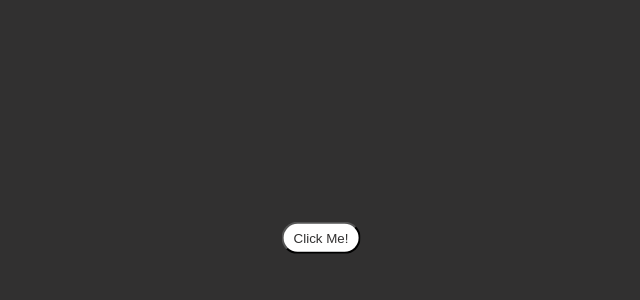
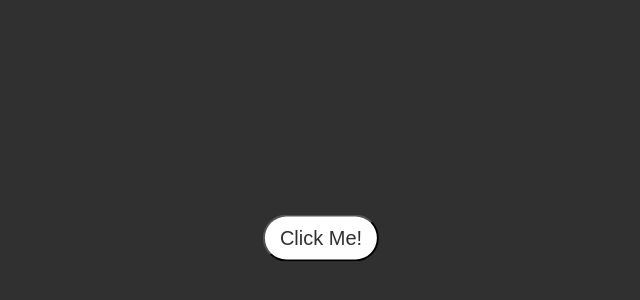
Before and after one commit to HugoFitas/git-repo, a React (Create React App) app: page / in a window 1280 px wide. Shown: the part 162-462 px from the top of the page, without its empty margins (319-959 px from the left). Built offline with nearby package versions, Linux system fonts and the light colour scheme.

Commit message:
fixed font size

```diff
--- a/src/components/Button.css
+++ b/src/components/Button.css
@@ -24,4 +24,5 @@ button {
   background-color: white;
   color: rgb(49, 48, 48);
   padding: 0.5em 0.75em;
+  font-size: 1.25em;
 }
```
